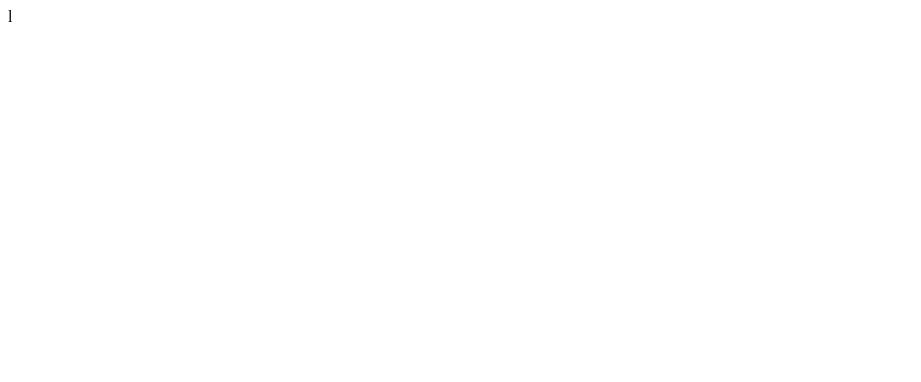
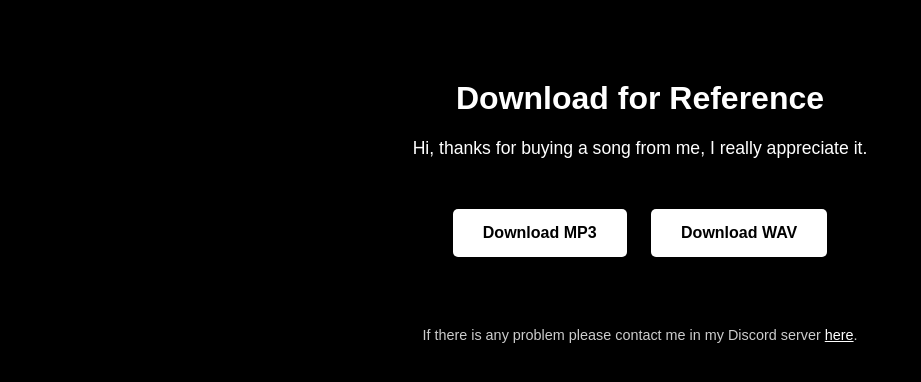
Before and after one commit to playssoc/andrias, a plain HTML site: page downloads/pp25/7re25.html in a window 1280 px wide. Shown: the whole page, without its empty margins (0-921 px from the left). Drawn offline with Linux system fonts and the light colour scheme.

Commit message:
Update 7re25.html

```diff
--- a/downloads/pp25/7re25.html
+++ b/downloads/pp25/7re25.html
@@ -1 +1,69 @@
-l
+<!DOCTYPE html>
+<html lang="en">
+<head>
+  <meta charset="UTF-8">
+  <meta name="viewport" content="width=device-width, initial-scale=1.0">
+  <title>Download for X</title>
+  <style>
+    body {
+      background-color: #000;
+      color: #fff;
+      font-family: Arial, sans-serif;
+      text-align: center;
+      margin: 0;
+      padding: 0;
+    }
+    h1 {
+      margin-top: 80px;
+      font-size: 2em;
+    }
+    p {
+      font-size: 1.1em;
+      margin: 20px;
+    }
+    .buttons {
+      margin-top: 40px;
+    }
+    .btn {
+      display: inline-block;
+      background-color: #fff;
+      color: #000;
+      text-decoration: none;
+      padding: 15px 30px;
+      margin: 10px;
+      border-radius: 5px;
+      font-weight: bold;
+      transition: background 0.3s, color 0.3s;
+    }
+    .btn:hover {
+      background-color: #444;
+      color: #fff;
+    }
+    footer {
+      margin-top: 60px;
+      font-size: 0.9em;
+      color: #ccc;
+    }
+    footer a {
+      color: #fff;
+      text-decoration: underline;
+    }
+  </style>
+</head>
+<body>
+
+  <h1>Download for Reference</h1>
+  <p>Hi, thanks for buying a song from me, I really appreciate it.</p>
+
+  <div class="buttons">
+    <a href="song.mp3" class="btn" download>Download MP3</a>
+    <a href="song.wav" class="btn" download>Download WAV</a>
+  </div>
+
+  <footer>
+    If there is any problem please contact me in my Discord server
+    <a href="https://discord.gg/YOURSERVER" target="_blank">here</a>.
+  </footer>
+
+</body>
+</html>
```
